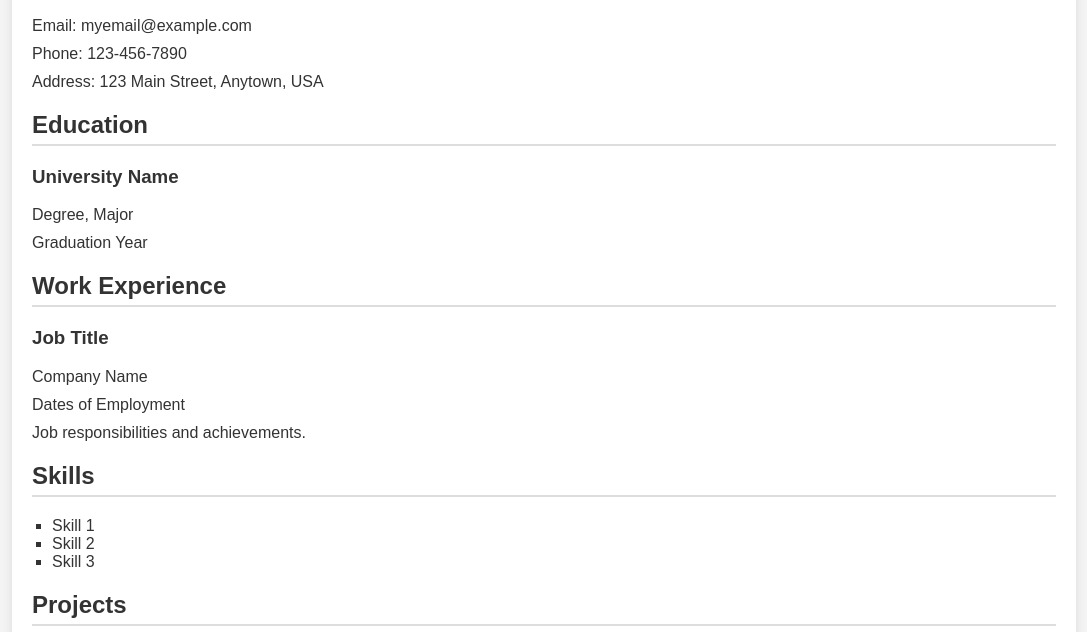
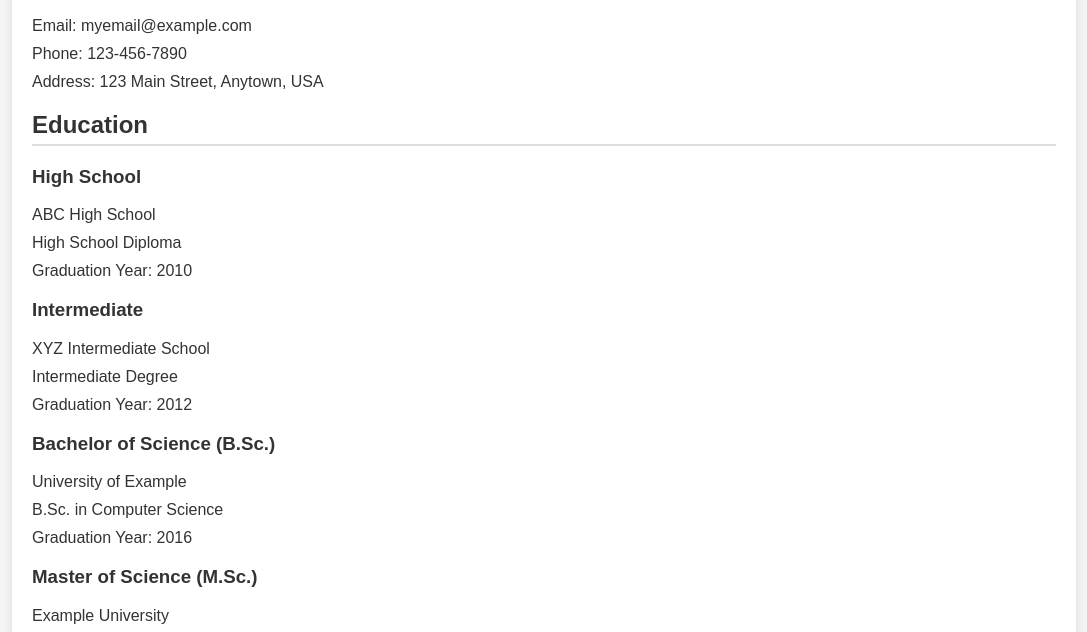
Before and after one commit to Sachinstats/sachinstats.github.io, a plain HTML site: page index.html in a window 1280 px wide. Shown: the part 158-790 px from the top of the page, without its empty margins (96-1183 px from the left). Drawn offline with Linux system fonts and the light colour scheme.

Commit message:
Update index.html

```diff
--- a/index.html
+++ b/index.html
@@ -47,11 +47,27 @@
             <p>Phone: 123-456-7890</p>
             <p>Address: 123 Main Street, Anytown, USA</p>
         </div>
-        <div class="section">
+       <div class="section">
             <h2>Education</h2>
-            <h3>University Name</h3>
-            <p>Degree, Major</p>
-            <p>Graduation Year</p>
+            <h3>High School</h3>
+            <p>ABC High School</p>
+            <p>High School Diploma</p>
+            <p>Graduation Year: 2010</p>
+
+            <h3>Intermediate</h3>
+            <p>XYZ Intermediate School</p>
+            <p>Intermediate Degree</p>
+            <p>Graduation Year: 2012</p>
+
+            <h3>Bachelor of Science (B.Sc.)</h3>
+            <p>University of Example</p>
+            <p>B.Sc. in Computer Science</p>
+            <p>Graduation Year: 2016</p>
+
+            <h3>Master of Science (M.Sc.)</h3>
+            <p>Example University</p>
+            <p>M.Sc. in Data Science</p>
+            <p>Graduation Year: 2018</p>
         </div>
         <div class="section">
             <h2>Work Experience</h2>
```
